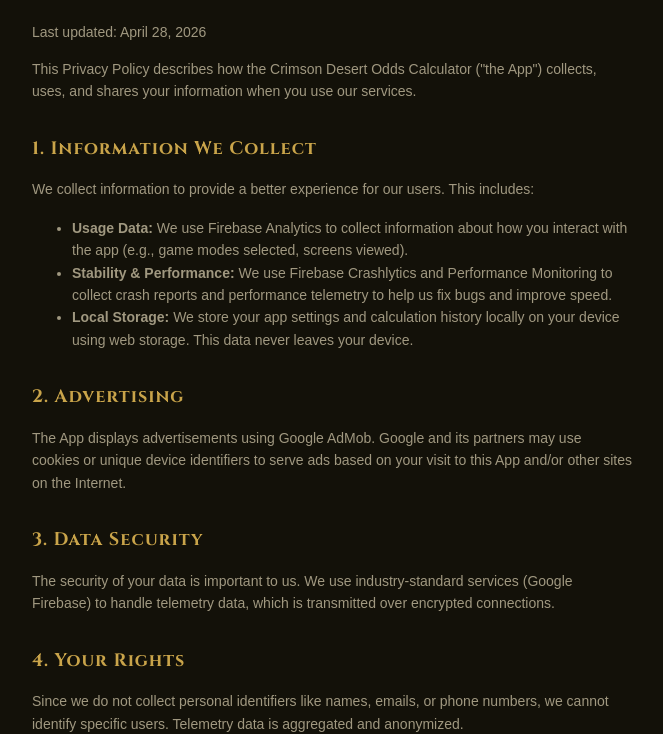
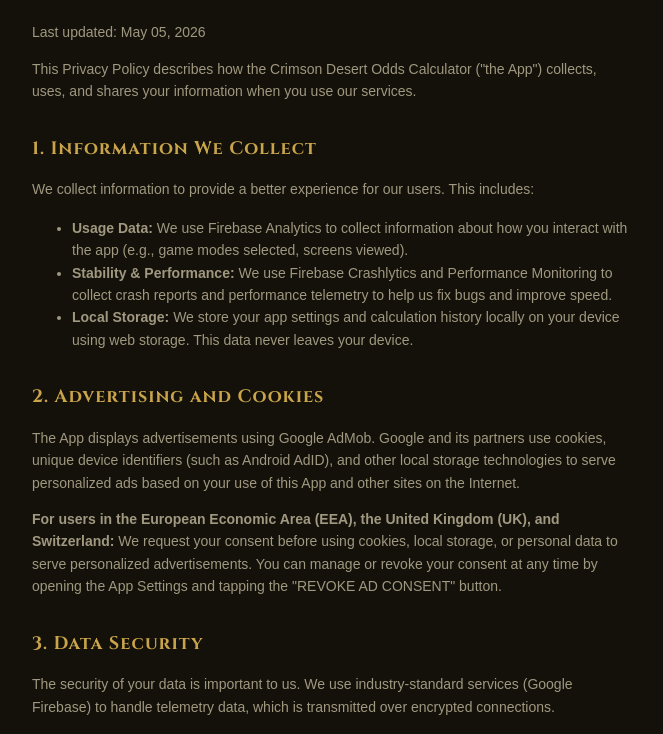
Before and after one commit to norodd93/CD-Gambling-Calculator, a plain HTML site: page privacy-policy.html in a window 1280 px wide. Shown: the part 94-828 px from the top of the page, without its empty margins (308-971 px from the left). Drawn offline with Linux system fonts and the light colour scheme.

Commit message:
Revise privacy policy with updated date and details
Updated the last updated date and modified the advertising section to include details about cookies and user consent.

```diff
--- a/privacy-policy.html
+++ b/privacy-policy.html
@@ -18,7 +18,7 @@
             color: var(--text);
             font-family: sans-serif;
             margin: 0;
-            padding: 24px;
+            padding: calc(24px + env(safe-area-inset-top, 24px)) 24px 24px;
             line-height: 1.6;
         }
         h1, h2 {
@@ -42,7 +42,7 @@
 <body>
     <div class="container">
         <h1>Privacy Policy</h1>
-        <p>Last updated: April 28, 2026</p>
+        <p>Last updated: May 05, 2026</p>
 
         <p>This Privacy Policy describes how the Crimson Desert Odds Calculator ("the App") collects, uses, and shares your information when you use our services.</p>
 
@@ -54,8 +54,9 @@
             <li><strong>Local Storage:</strong> We store your app settings and calculation history locally on your device using web storage. This data never leaves your device.</li>
         </ul>
 
-        <h2>2. Advertising</h2>
-        <p>The App displays advertisements using Google AdMob. Google and its partners may use cookies or unique device identifiers to serve ads based on your visit to this App and/or other sites on the Internet.</p>
+        <h2>2. Advertising and Cookies</h2>
+        <p>The App displays advertisements using Google AdMob. Google and its partners use cookies, unique device identifiers (such as Android AdID), and other local storage technologies to serve personalized ads based on your use of this App and other sites on the Internet.</p>
+        <p><strong>For users in the European Economic Area (EEA), the United Kingdom (UK), and Switzerland:</strong> We request your consent before using cookies, local storage, or personal data to serve personalized advertisements. You can manage or revoke your consent at any time by opening the App Settings and tapping the "REVOKE AD CONSENT" button.</p>
 
         <h2>3. Data Security</h2>
         <p>The security of your data is important to us. We use industry-standard services (Google Firebase) to handle telemetry data, which is transmitted over encrypted connections.</p>
```
